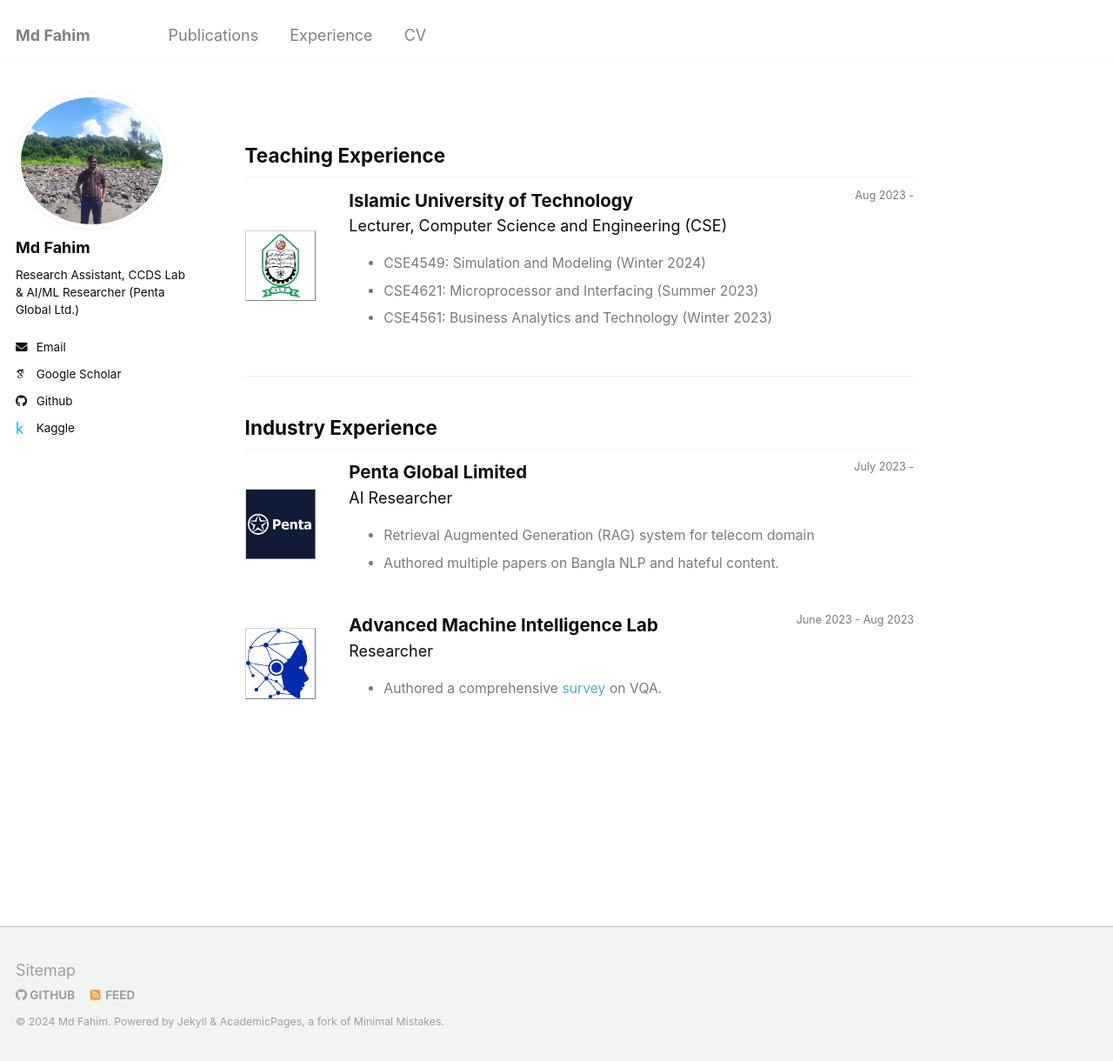
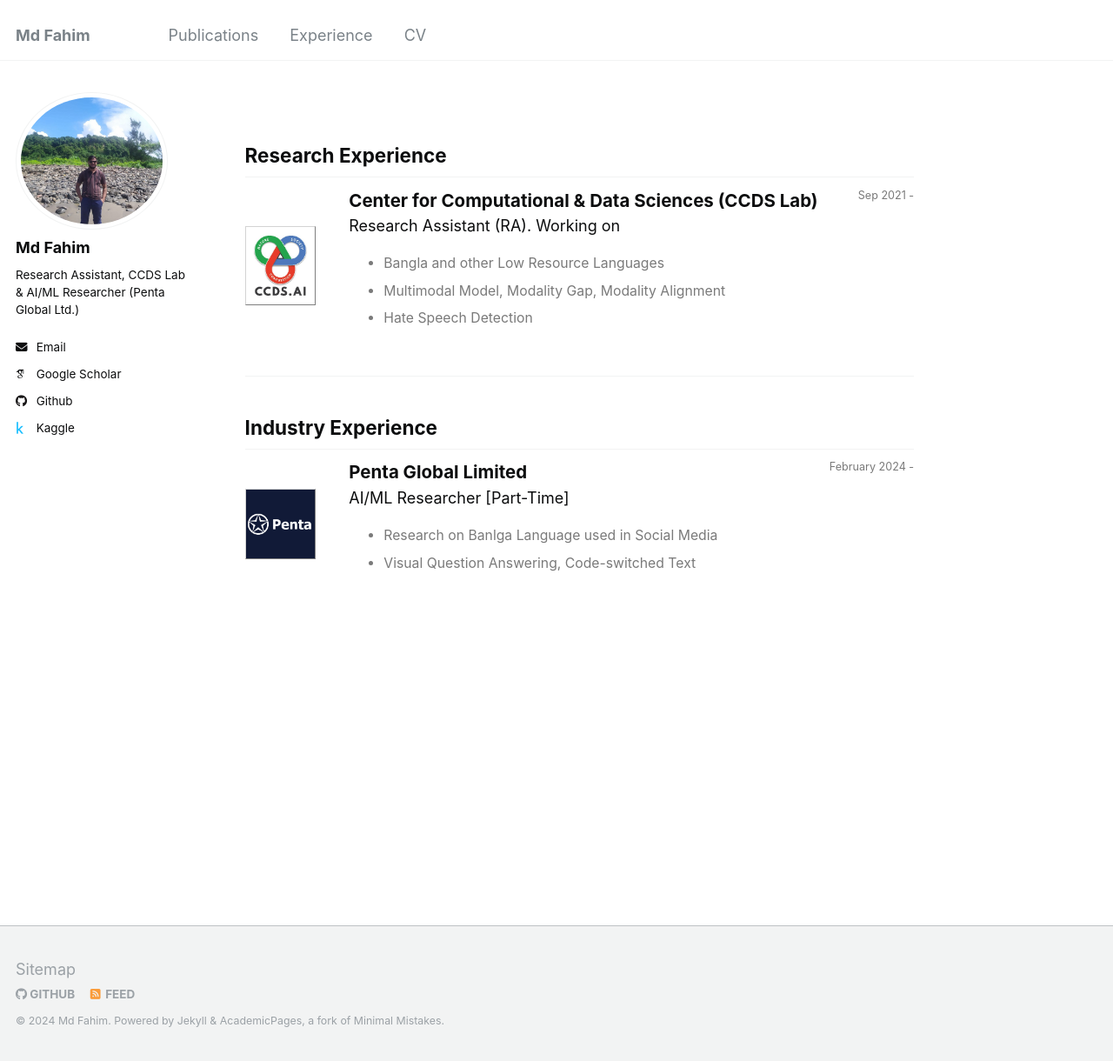
Before and after one commit to md-fahim/md-fahim.github.io, a Jekyll site: the page built from _pages/teaching.html, in a window 1280 px wide and 1220 px high. Shown: the whole window at 87% size. Built offline with Jekyll 4.4.1, drawn with Linux system fonts in a browser that asks for light colours; some web fonts are replaced.

Commit message:
experience

```diff
--- a/_pages/teaching.html
+++ b/_pages/teaching.html
@@ -37,24 +37,24 @@ author_profile: true
 
 
 </head>
-<h2>Teaching Experience</h2>
+<h2>Research Experience</h2>
 
 <div style="display:flex; align-items:center;">
   <div style="flex:0.5; padding-right:5%;">
-    <img src="../images/iut.jpg" style="border: 1px solid #d3d3d3; border-style: outset; width:150px">
+    <img src="../images/ccds_logo_main.PNG" style="border: 1px solid #d3d3d3; border-style: outset; width:150px">
   </div>
 
   <div style="flex:4;">
     <p style="margin:0px">
-      <b style="font-size: 130%;">Islamic University of Technology</b>
-      <span style="float:right; font-size:80%; color:#7a7a7a;">Aug 2023 -</span>
+      <b style="font-size: 130%;">Center for Computational & Data Sciences (CCDS Lab)</b>
+      <span style="float:right; font-size:80%; color:#7a7a7a;">Sep 2021 -</span>
     </p>
-    Lecturer, Computer Science and Engineering (CSE)
+    Research Assistant (RA). Working on
     <div style="color:#7a7a7a">
       <ul>
-		<li> CSE4549: Simulation and Modeling (Winter 2024)</li>
-		<li> CSE4621: Microprocessor and Interfacing (Summer 2023)</li>
-		<li> CSE4561: Business Analytics and Technology (Winter 2023)</li>
+		<li> Bangla and other Low Resource Languages</li>
+		<li> Multimodal Model, Modality Gap, Modality Alignment</li>
+		<li> Hate Speech Detection</li>
 	  </ul>
     </div>
   </div>
@@ -69,17 +69,18 @@ author_profile: true
   <div style="flex:4;">
     <p style="margin:0px">
       <b style="font-size: 130%;">Penta Global Limited</b>
-      <span style="float:right; font-size:80%; color:#7a7a7a;">July 2023 -</span>
+      <span style="float:right; font-size:80%; color:#7a7a7a;">February 2024 -</span>
     </p>
-    AI Researcher
+    AI/ML Researcher [Part-Time]
     <div style="color:#7a7a7a">
       <ul>
-		<li> Retrieval Augmented Generation (RAG) system for telecom domain</li>
-		<li> Authored multiple papers on Bangla NLP and hateful content.</li>
+		<li> Research on Banlga Language used in Social Media</li>
+		<li> Visual Question Answering, Code-switched Text</li>
 	  </ul>
     </div>
   </div>
 </div>
+<!--
 <br>
 <div style="display:flex; align-items:center;">
   <div style="flex:0.5; padding-right:5%;">
@@ -99,3 +100,4 @@ author_profile: true
     </div>
   </div>
 </div>
+-->
```
Also changed, not shown: _pages/about.md (+2 -2 lines), images/ccds_logo_main.PNG (added).
